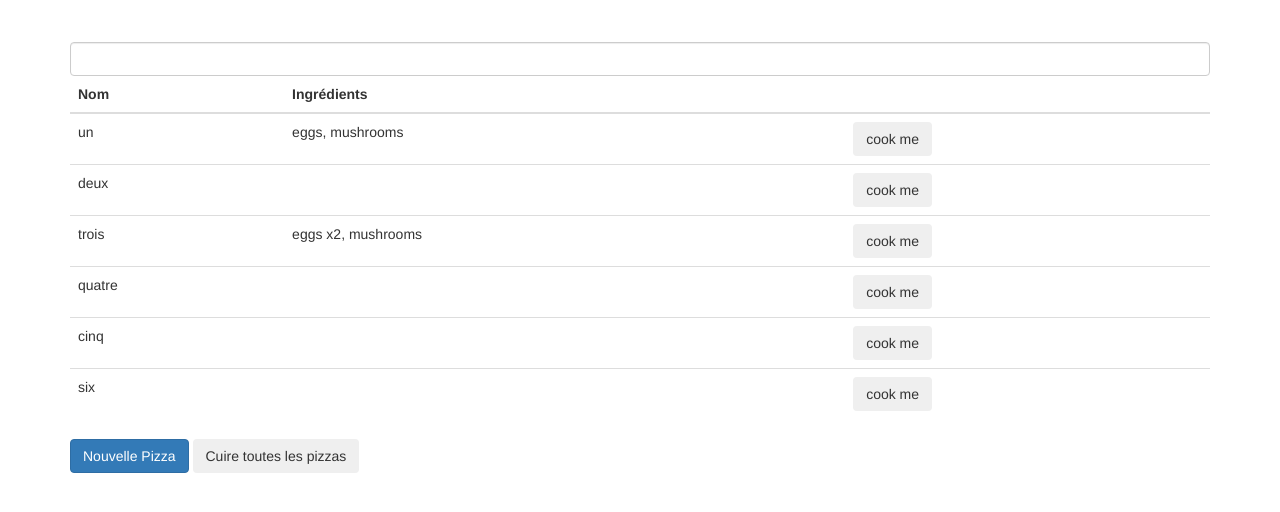
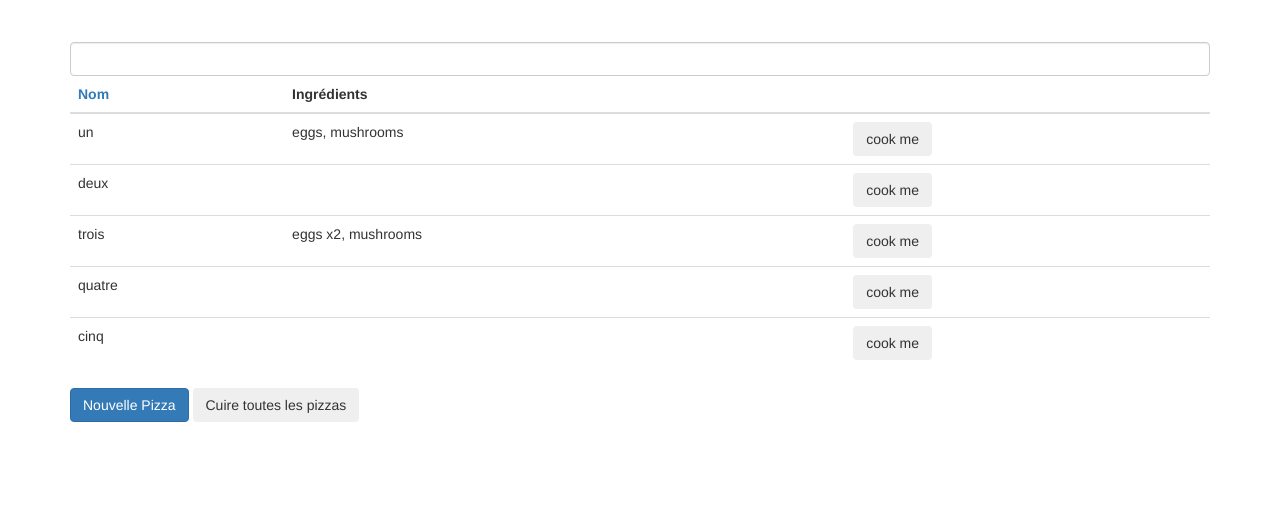
Before and after one commit to kmokili/dta-ng, a website with bundled scripts: page static/index.html in a window 1280 px wide. Built offline with nearby package versions, Linux system fonts and the light colour scheme; some packages are replaced by stand-ins of ours.

Commit message:
retrait pizza 6 + ajout tri sur le nom des pizzas

```diff
--- a/src/pizza/pizza-list.controller.js
+++ b/src/pizza/pizza-list.controller.js
@@ -5,12 +5,11 @@ export class PizzaListController {
     this.$timeout = $timeout
 
     this.pizzas = [
-      new Pizza({ name: 'un', status: 0, toppings: ['eggs', 'mushrooms'] }),
-      new Pizza({ name: 'deux', status: 0, toppings: [] }),
-      new Pizza({ name: 'trois', status: 0, toppings: ['eggs', 'eggs', 'mushrooms'] }),
-      new Pizza({ name: 'quatre', status: 0 }),
-      new Pizza({ name: 'cinq', status: 0 }),
-      { name: 'six', status: 0, toppings: ['eggs'] }
+      new Pizza({ name: 'un', status: 'not cooked', toppings: ['eggs', 'mushrooms'] }),
+      new Pizza({ name: 'deux', status: 'not cooked', toppings: [] }),
+      new Pizza({ name: 'trois', status: 'not cooked', toppings: ['eggs', 'eggs', 'mushrooms'] }),
+      new Pizza({ name: 'quatre', status: 'not cooked' }),
+      new Pizza({ name: 'cinq', status: 'not cooked' })
     ]
   }
 
@@ -33,4 +32,12 @@ export class PizzaListController {
     this.cookPizza(pizza)
       .then(this.cookPizzas.bind(this))
   }
+
+  keep () {
+    return function (pizza) {
+      if (!this.query) return true
+      return pizza.name.indexOf(this.query) !== -1
+        || (pizza.toppings || []).join('').indexOf(this.query) !== -1
+    }.bind(this)
+  }
 }
--- a/static/pizza-list.html
+++ b/static/pizza-list.html
@@ -1,15 +1,17 @@
 <div ng-controller="PizzaListController as $ctrl">
-  <input ng-model="query" type="text" class="form-control">
+
+  <input ng-model="$ctrl.query" type="text" class="form-control">
+
   <table class="table">
     <thead>
       <tr>
-        <th>Nom</th>
+        <th><a ng-click="predicate = 'name';reverse = !reverse">Nom</a></th>
         <th>Ingrédients</th>
         <th></th>
       </tr>
     </thead>
     <tbody>
-      <tr ng-repeat="pizza in $ctrl.pizzas | filter:query track by $index">
+      <tr ng-repeat="pizza in $ctrl.pizzas | orderBy:predicate:reverse | filter:$ctrl.keep() track by $index">
         <td>{{ pizza.name }}</td>
         <td>{{ pizza | pizzaToppings }}</td>
         <td>
```
